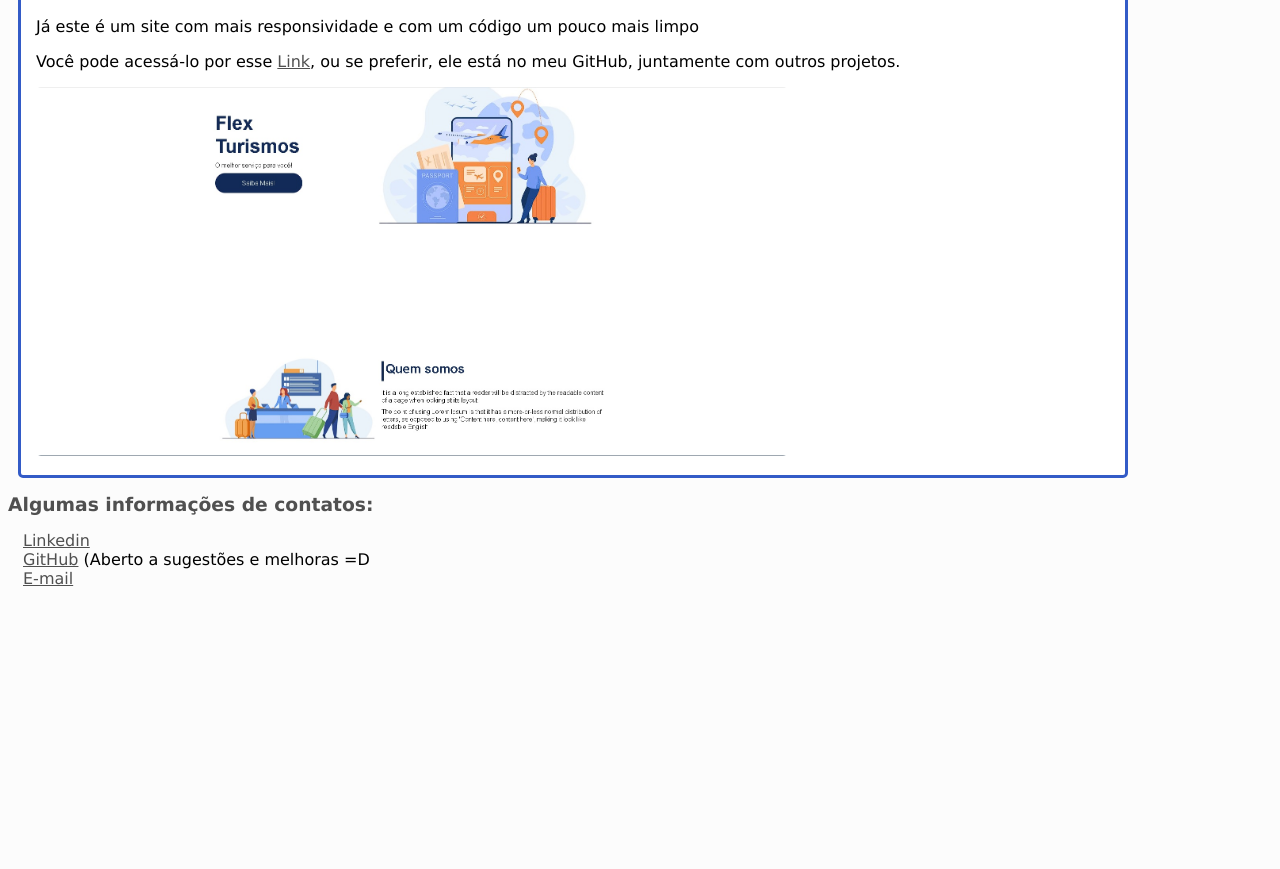
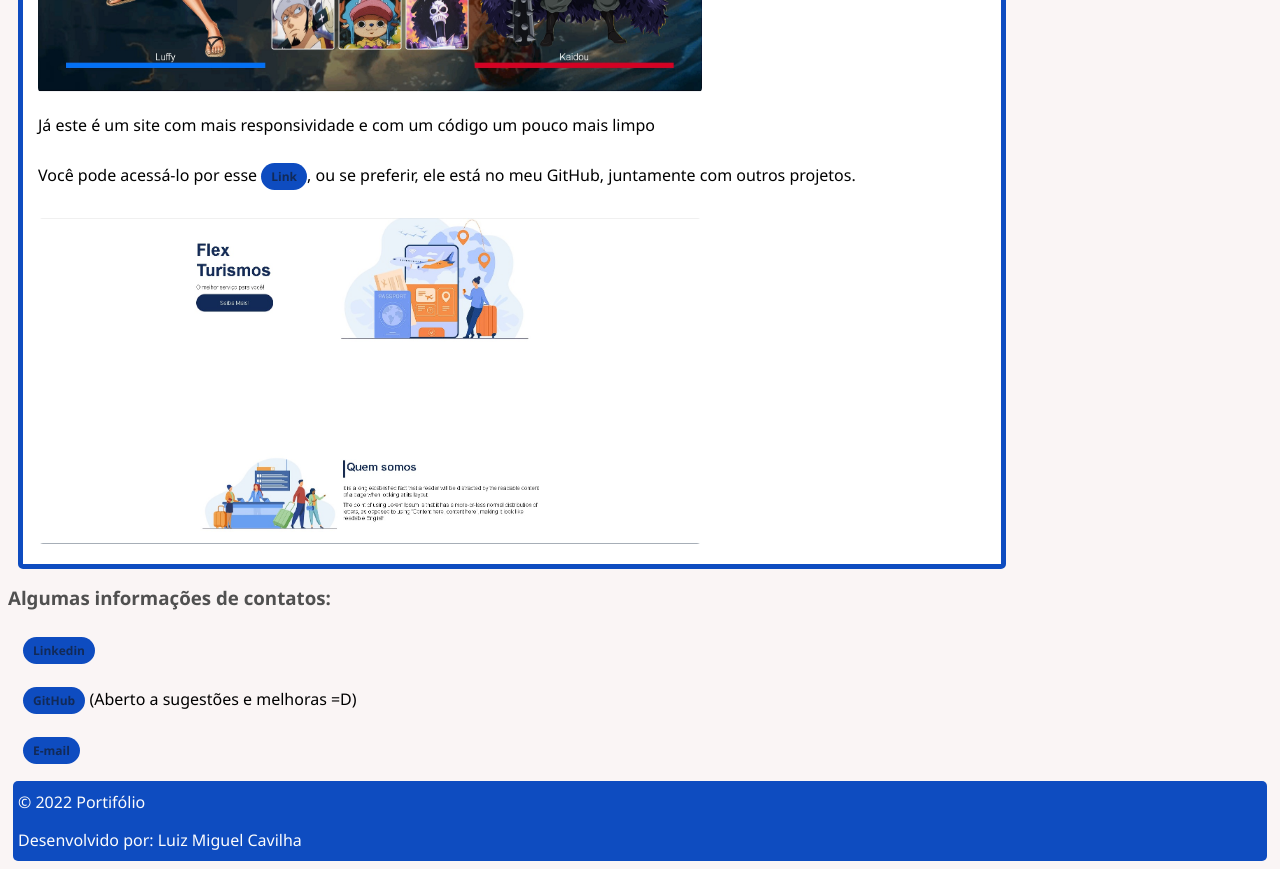
Before and after one commit to MiguelCavilha/Site-Portifolio, a plain HTML site: page index.html in a window 1280 px wide. Shown: the part 751-1620 px from the top of the page. Before the commit the page ends 1355 px from the top, so only its background shows below. Drawn offline with Linux system fonts and the light colour scheme.

Commit message:
mais estilizado agora

```diff
--- a/index.html
+++ b/index.html
@@ -9,8 +9,11 @@
 </head>
 <body>
     <header>
-        <img class="photo" src="./src/Imagens/Just Me.jpg" alt="Eu para eu mesmo">
-        <h1 id="title">Bem-Vindo ao meu portifólio</h1></header>
+             <img class="photo" src="./src/Imagens/Just Me.jpg" alt="Eu para eu mesmo">
+            <h1 id="title">Bem-Vindo ao meu portifólio
+
+            </h1>
+        </header>
     <header>
         <section>
             <h2 class="subtitle">Sites que já terminei:</h2>
@@ -27,16 +30,28 @@
             <img src="./src/Imagens/Sem título.jpg" alt="Site Flex Box Responsivo">
      </header>
     </article>
-    <p><h3 class="contacts">Algumas informações de contatos:</h3></p>
+    <p><h3 class="contacts">Algumas informações de contatos:</h3>
+    </p>
         <ul class="contacts-list">
-          <li>
+
+            <li class="btn">
                 <a href="https://www.linkedin.com/in/luiz-miguel-cavilha-61a311242/" target="_blank">Linkedin</a></li>
-          <li>
-            <a href="https://github.com/MiguelCavilha" target="_blank">GitHub</a> (Aberto a sugestões e melhoras =D</li>
-          <li>
-            <a href="mailto:miguelcavilha@outlook.com">E-mail</a></li>
+
+            <li class="btn">
+                <a href="https://github.com/MiguelCavilha" target="_blank">GitHub</a> (Aberto a sugestões e melhoras =D)</li>
+
+            <li class="btn">
+                <a href="mailto:miguelcavilha@outlook.com">E-mail</a></li>
+
         </section>
         </ul>
 
+        <footer>
+            <div>
+                <p>&copy; 2022 Portifólio</p>
+                <p>Desenvolvido por: Luiz Miguel Cavilha</p>
+            </div>
+        </footer>
+
 </body>
 </html>
--- a/style.css
+++ b/style.css
@@ -1,42 +1,65 @@
 body {
-    background: #fcfcfc;
-    font-family: verdana;
+    background: #faf5f5;
+    font-family:'Segoe UI', Tahoma, Geneva, Verdana, sans-serif
 }
 
 .photo{
     border: 1px solid #505050;
     border-radius: 50%;
+    margin-left: 20px;
+    margin-top: 50px;
 }
 
 #title{
     font-size: 40px;
     text-transform: uppercase;
+    margin-top: 20px;
+    padding: 20px;
+
 }
+
 
 a {
     text-decoration:underline;
     color: #505050;
 }
 
+
+.subtitle{
+    margin-left: 20px;
+}
+
+
+
 #title, .subtitle, .contacts{
     color: #505050;
 }
 
+
+
 .post {
     background-color: #fff;
     padding: 15px;
-    border: 3px solid rgb(51, 91, 199);
+    border: 5px solid #0e4cc0;
     margin: 10px;
     margin-bottom: 15px;
+    width: 75%;
+    height: 75%;
+    width: 75%;
+    height: 75%;
+    border-radius: 5px;
 
 
 }
+
+
 .post img{
 
     width: 70%;
     height: 70%;
     border-radius: 5px;
 }
+
 .post .contacts {
     font-size: 16px;
     font-style: italic;
@@ -46,19 +69,54 @@ a {
 
 }
 
+
 .contacts{
     margin: 0;
     margin-bottom: 15px;
 }
 
+
 .contacts-list{
     list-style-type: none;
     padding-left: 15px;
+    margin-bottom: auto;
 
 }
 
-.post{
-    width: 85%;
-    height: 85%;
+
+.btn{
+
+
+}
+
+
+footer{
+    background-color:#0e4cc0;
+    height: 70px;
+    display: flex;
+    align-items: center;
     border-radius: 5px;
+    padding: 5px;
+    margin: 5px;
 }
+
+footer p  {
+    justify-content: space-between;
+    color: #fcfcfc;
+
+}
+
+a {
+    width: 220px;
+    background-color: #0e4cc0;
+    border-radius: 30px;
+    height: 50px;
+    text-align: center;
+    margin-top: 20px;
+    line-height: 50px;
+    padding: 5px 10px;
+    color: #122a57;
+    font-size: 12px;
+    text-decoration: none;
+    font-weight: 700;
+}
```
